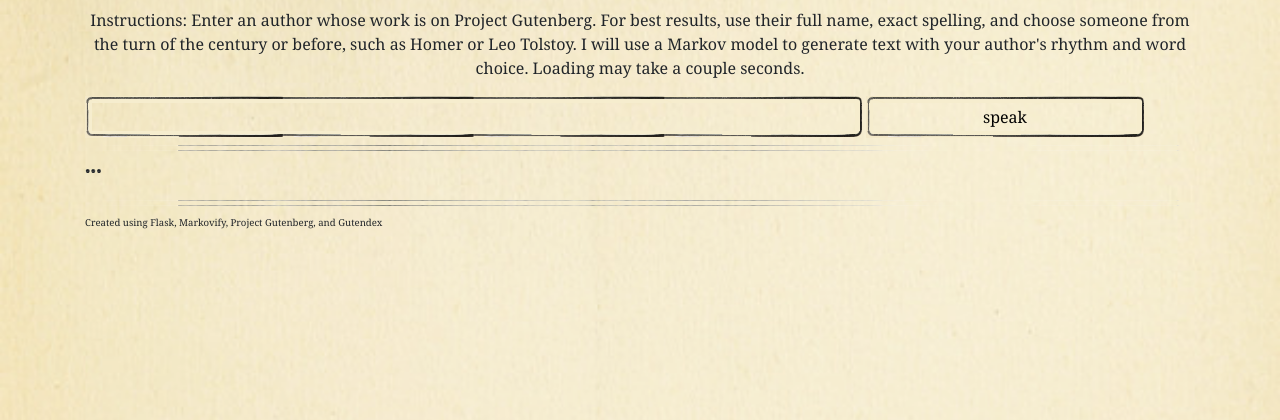
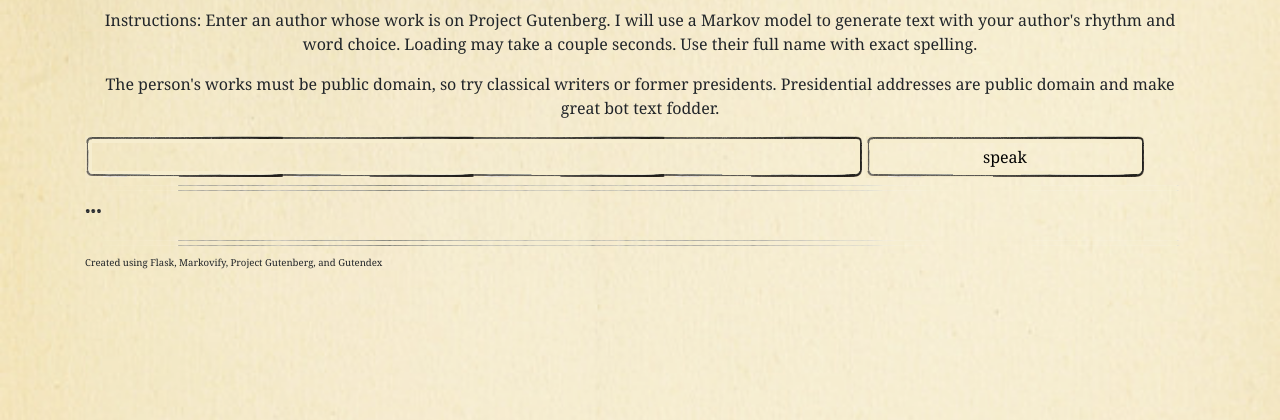
Before and after one commit to adorali-alt/Author-bot, a Flask app: page / in a window 1280 px wide. Shown: the part 88-508 px from the top of the page. Run offline with Flask 2, Linux system fonts and the light colour scheme; some libraries are stand-ins or nearby versions.

Commit message:
remake venv with python 3.11.5

```diff
--- a/app.py
+++ b/app.py
@@ -15,6 +15,10 @@ GUT_URL_TEMPLATE = "http://gutendex.com/books?search="
 
 # prevents insane load times from prolific writers
 CORPUS_CHAR_LIMIT = 20000
+
+# marks the beginning / end of copyright sections in gutenberg ebooks
+COPYRIGHT_START_SIGNAL = "*** END OF THIS PROJECT GUTENBERG EBOOK"
+BOOK_START_SIGNAL = "*** START OF THIS PROJECT GUTENBERG EBOOK"
 
 
 def create_app(test_config=None):
@@ -62,12 +66,17 @@ def find_text(books, target_author):
         # get book's text
         try:
             if book_is_match and (book['media_type'] == "Text") and ("en" in book["languages"]):
+                b = ""
                 if 'text/plain; charset=us-ascii' in book['formats']:
-                    response += requests.get(book["formats"]['text/plain; charset=us-ascii']).content.decode("ascii", "ignore")
+                    b += requests.get(book["formats"]['text/plain; charset=us-ascii']).content.decode("ascii", "ignore")
                 elif 'text/plain' in book['formats']:
-                    response += requests.get(book["formats"]['text/plain']).content.decode("utf-8", "ignore")
+                    b += requests.get(book["formats"]['text/plain']).content.decode("utf-8", "ignore")
                 elif 'text/plain; charset=utf-8' in book['formats']:
-                    response += requests.get(book["formats"]['text/plain; charset=us-ascii']).content.decode("utf-8", "ignore")
+                    b += requests.get(book["formats"]['text/plain; charset=us-ascii']).content.decode("utf-8", "ignore")
+
+                # clean up data
+                if b is not "":
+                    response += b[b.find(BOOK_START_SIGNAL):b.find(COPYRIGHT_START_SIGNAL)]
         except:
             pass # when text grabs fail, just keep going
 
@@ -105,17 +114,10 @@ def getFromLearningModel():
                 # terminates run on sentences
                 speech += " " + text_model.make_short_sentence(400)
 
-            print(speech)
-
         except:
             speech += "I can't read anything from "+author_name+". Try someone else, or perhaps check the spelling."
 
-    # result = '{"authorName": '+author_name.title()+', "speech": '+speech+'}'
-    # resp = make_response(jsonify(result), 200)
-    # resp.headers['Content-Type'] = "application/json"
-    # print(resp)
     return render_template('empty.html', sample={"author_name": author_name.title(), "speech": speech})
-    # return render_template('base.html', message='') data=result,
 
 
 app = create_app()
--- a/templates/base.html
+++ b/templates/base.html
@@ -20,7 +20,10 @@
 
 <div class="content">
 
-    <p class="instruc"> Instructions: Enter an author whose work is on Project Gutenberg. For best results, use their full name, exact spelling, and choose someone from the turn of the century or before, such as Homer or Leo Tolstoy. I will use a Markov model to generate text with your author's rhythm and word choice. Loading may take a couple seconds.
+    <p class="instruc"> Instructions: Enter an author whose work is on Project Gutenberg. I will use a Markov model to generate text with your author's rhythm and word choice. Loading may take a couple seconds. Use their full name with exact spelling.
+    </p>
+
+    <p class="instruc"> The person's works must be public domain, so try classical writers or former presidents. Presidential addresses are public domain and make great bot text fodder.
     </p>
 
     <!-- author submission form -->
```
Also changed, not shown: 2 other files.
